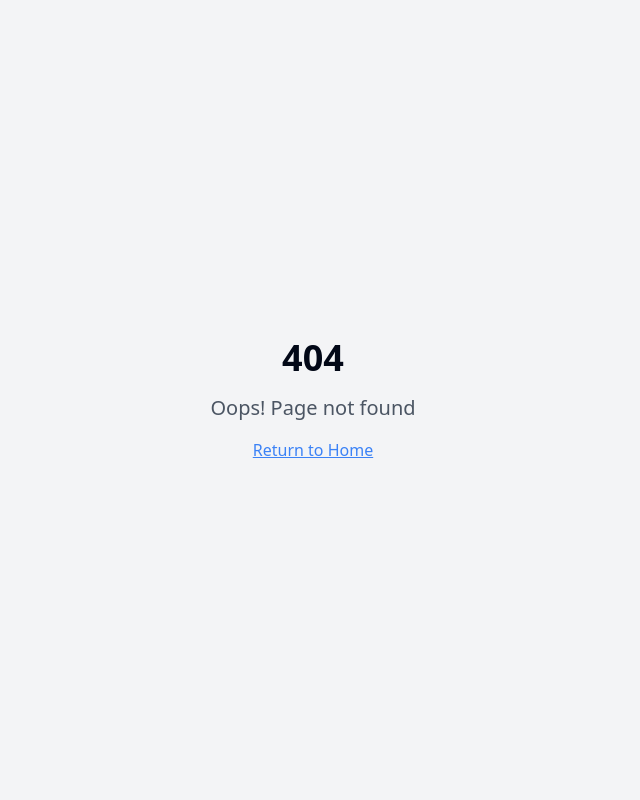
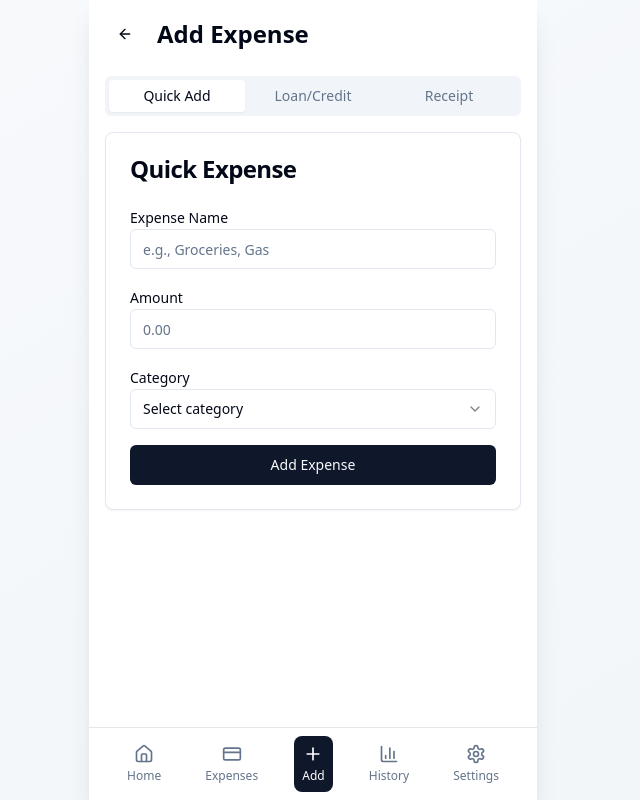
Before and after one commit to DRedMoon/split-smart-finance, a React (Vite) app: page /add in a window 1280 px wide. Before the commit this address had no page. Shown: the whole page, without its empty margins (327-967 px from the left). Built offline with nearby package versions, Linux system fonts and the light colour scheme.

Commit message:
Fix: Resolve 404 errors on page navigation
Addresses the issue of 404 errors encountered when navigating between pages in the application.

```diff
--- a/src/App.tsx
+++ b/src/App.tsx
@@ -1,3 +1,4 @@
+
 import { Toaster } from "@/components/ui/toaster";
 import { Toaster as Sonner } from "@/components/ui/sonner";
 import { TooltipProvider } from "@/components/ui/tooltip";
@@ -15,9 +16,8 @@ const App = () => (
       <Sonner />
       <BrowserRouter>
         <Routes>
-          <Route path="/" element={<Index />} />
-          {/* ADD ALL CUSTOM ROUTES ABOVE THE CATCH-ALL "*" ROUTE */}
-          <Route path="*" element={<NotFound />} />
+          <Route path="/*" element={<Index />} />
+          <Route path="/404" element={<NotFound />} />
         </Routes>
       </BrowserRouter>
     </TooltipProvider>
--- a/src/pages/Index.tsx
+++ b/src/pages/Index.tsx
@@ -15,6 +15,9 @@ const Index = () => {
         <Routes>
           <Route path="/" element={<Dashboard />} />
           <Route path="/expenses/:type" element={<ExpenseDetails />} />
+          <Route path="/expenses/loans" element={<ExpenseDetails />} />
+          <Route path="/expenses/all" element={<ExpenseDetails />} />
+          <Route path="/expenses/monthly" element={<ExpenseDetails />} />
           <Route path="/add" element={<AddExpense />} />
           <Route path="/transactions" element={<TransactionHistory />} />
           <Route path="/settings" element={<Settings />} />
```
